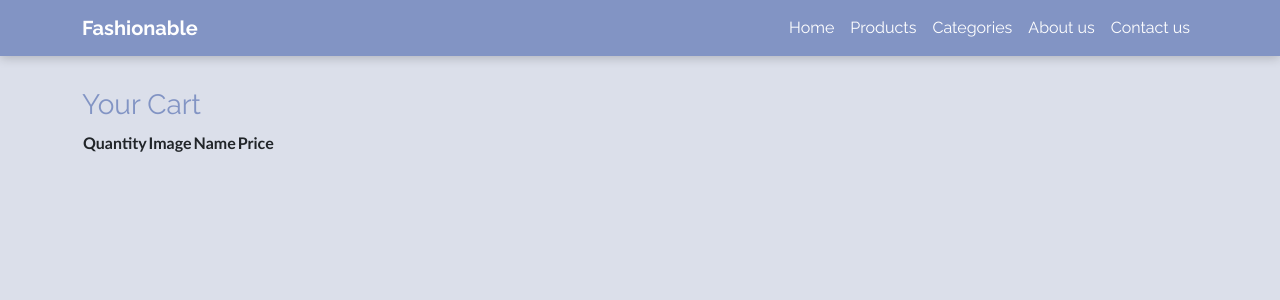
After one commit to 1391819/SFIA-CRUD-core-project, a Flask app: page /cart in a window 1280 px wide. The commit adds this page. Shown: the top 300 px of the page. Run offline with Flask 3, Linux system fonts and the light colour scheme; lists and menus that the app fills with data are empty; parts of the project's set-up code (start-up, migrations or seed data) failed here and were passed over.

Commit message:
RN: added cart page and add_to_cart functionality

```diff
--- a/application/routes/routes.py
+++ b/application/routes/routes.py
@@ -1,6 +1,6 @@
 from application import app, db
 from application.models import Items, Categories
-from flask import render_template, jsonify
+from flask import render_template, jsonify, redirect, url_for, request, session
 import random
 
 
@@ -102,3 +102,56 @@ def get_all_items():
         for items in items
     ]
     return jsonify({"items": items_list})
+
+
+###################################################################
+# cart page routes
+
+
+@app.route("/add_to_cart/<int:item_id>", methods=["POST"])
+def add_to_cart(item_id):
+    # get item by id
+    # the reason why we re-retrieve the item instead of just passing
+    # all the necessary fields is
+    # 1) simplified view function
+    # 2) if item data changes WHILE the user is on the site (i.e., price)
+    #    the change wouldn't be reflected in what the user is seeing
+    item = Items.query.filter_by(item_id=item_id).first()
+
+    # retrieve selected quantity
+    quantity = int(request.form["quantity"])
+
+    # check if there's already a cart in session
+    if "cart" not in session:
+        session["cart"] = {}
+
+    # else create it
+    cart = session["cart"]
+
+    # we cast to strings to keep data serialisable
+    # if item is already in the cart, we just need to increase the quantity
+    if str(item_id) in cart:
+        cart[str(item_id)]["quantity"] += quantity
+    else:
+        # creation of "item info" dict
+        # contains data which will be useful to be displayed in the cart page
+        cart[str(item_id)] = {
+            "name": item.name,
+            "filename": item.filename,
+            "price": item.price,
+            "quantity": quantity,
+        }
+
+    # indicating that the session has been modified
+    session.modified = True
+
+    # redirecting to cart page
+    return redirect(url_for("cart_page"))
+
+
+@app.route("/cart")
+def cart_page():
+    # retrieving cart from session
+    cart = session.get("cart", {})
+
+    return render_template("cart_page.html", cart=cart)
--- /dev/null
+++ b/application/templates/cart_page.html
@@ -0,0 +1,27 @@
+<!-- extending from base layout --->
+{% extends "base.html" %}
+
+<!-- changing title --->
+{% block title %} - Cart {% endblock title %}
+
+<!-- changing content --->
+{% block content %}
+<h2>Your Cart</h2>
+<table>
+	<tr>
+		<th>Quantity</th>
+		<th>Image</th>
+		<th>Name</th>
+		<th>Price</th>
+	</tr>
+	{% for item_id, item_info in cart.items() %}
+	<tr>
+		<td>{{ item_info.quantity }}</td>
+		<td>{{ item_info.filename }}</td>
+		<td>{{ item_info.name }}</td>
+		<td>{{ item_info.price }}</td>
+	</tr>
+	{% endfor %}
+</table>
+
+{% endblock content %}
--- a/application/templates/item_page.html
+++ b/application/templates/item_page.html
@@ -23,7 +23,10 @@
 		<p>In stock: {{ item.stock }}</p>
 
 		<!-- Add to cart functionality -->
-		<form method="POST" action="">
+		<form
+			method="POST"
+			action="{{ url_for('add_to_cart', item_id=item.item_id) }}"
+		>
 			<label for="quantity">Quantity: </label>
 			<input
 				type="number"
```
Also changed, not shown: application/__init__.py (+9 -0 lines).
